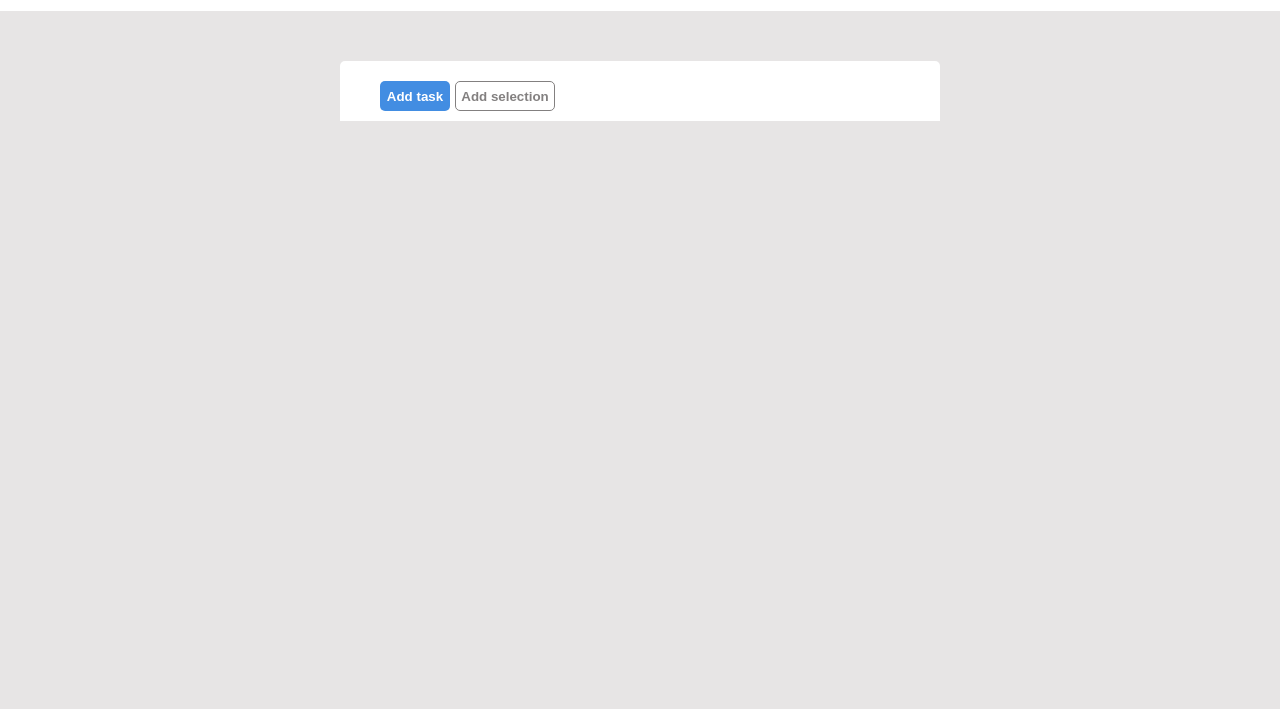
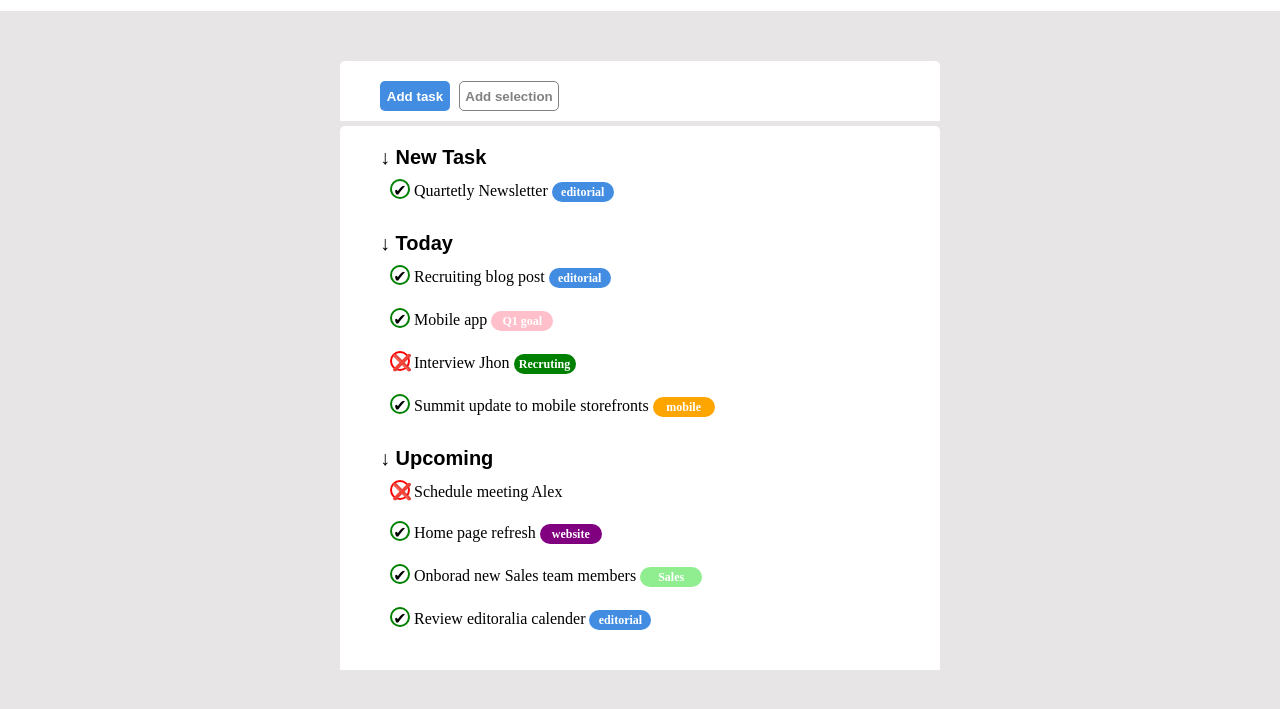
Before and after one commit to LorenzoVivenzio/html-css-toboolist, a plain HTML site: page index.html in a window 1280 px wide. Shown: the part 63-772 px from the top of the page. Drawn offline with Linux system fonts and the light colour scheme.

Commit message:
fine Upcoming

```diff
--- a/css/style.css
+++ b/css/style.css
@@ -30,7 +30,7 @@ header{
      width: 600px;
     background-color: white;
     border-radius: 5px 5px 0 0;
-    display: flex;
+    display:block ;
 }
 .button-task{
 
@@ -52,3 +52,63 @@ header{
     border: 1px solid #838080;
     margin-left: 5px
 }
+ol{
+    list-style: none;
+}
+li{
+    padding: 10px;
+}
+.space-bot{
+    margin-bottom: 5px;
+}
+.write-bold{
+    font-size: 20px;
+    font-family: sans-serif;
+    font-weight: bold;
+}
+.risposta{
+    display: inline-block;
+    height: 20px;
+    width: 20px;
+    border-radius: 50%;
+    text-align: center;
+    line-height: 20px;
+}
+.exact{
+    border: 2px solid #008000;
+}
+.error{
+    border: 2px solid #ff0000;
+}
+.highlighet{
+    display: inline-block;
+    height: 20px;
+    width: 62px;
+    border-radius: 30px;
+    text-align: center;
+    line-height: 20px;
+    font-size: 12px;
+    font-weight: bold;
+    color: white;
+}
+.blu{
+    background-color: #428de2;
+}
+.purple{
+    background-color: #800080;
+}
+.orange{
+    background-color: #ffa500;
+}
+.green{
+    background-color: #008000;
+}
+.lightgreen{
+    background-color: #90ee90;
+}
+.pink{
+    background-color: pink;
+}
+.pb{
+    padding-bottom:20px;
+}
--- a/index.html
+++ b/index.html
@@ -18,14 +18,43 @@
      <!-- inizio menu add -->
       <section>
         <main>
-        <div class="menu-add">
+        <div class="menu-add space-bot">
             <button class="button-task">Add task</button>
             <button class="button-selection">Add selection</button>
         </div>
       </section>
       <!-- fine menu add -->
        <!-- inizio task -->
-        <section></section>
+        <section>
+            <div class="menu-add ">
+                <div class="pb">
+                <ol><span class="write-bold">&#8595; New Task</span>
+                    <li>
+                       <p><span class="risposta exact">&#10004;</span> Quartetly Newsletter <span class="highlighet blu">editorial</span></p>
+                    </li>
+                </ol>
+                </div>
+                <!-- today -->
+                 <div class="pb">
+                <ol><span class="write-bold">&#8595; Today</span>
+                    <li><p><span class="risposta exact">&#10004;</span> Recruiting blog post <span class="highlighet blu">editorial</span></p></li>
+                    <li><span class="risposta exact">&#10004;</span> Mobile app <span class="highlighet pink">Q1 goal</span></p></li>
+                    <li><p><span class="risposta error">&#10060;</span> Interview Jhon <span class="highlighet green">Recruting</span></p></li>
+                    <li><p><span class="risposta exact">&#10004;</span> Summit update to mobile storefronts <span class="highlighet orange">mobile</span></p></li>
+                </ol>
+                </div>
+                <!-- Upcoming -->
+                 <div class="pb">
+                <ol><span class="write-bold">&#8595; Upcoming</span>
+                    <li><p><span class="risposta error">&#10060;</span> Schedule meeting Alex </p></li>
+                    <li><p><span class="risposta exact">&#10004;</span> Home page refresh <span class="highlighet purple">website</span></p></li>
+                    <li><p><span class="risposta exact">&#10004;</span> Onborad new Sales team members <span class="highlighet lightgreen">Sales</span></p></li>
+                    <li><p><span class="risposta exact">&#10004;</span> Review editoralia calender <span class="highlighet blu">editorial</span></p></li>
+                </ol>
+                </div>
+                </div>
+            </div>
+        </section>
        <!-- fine task -->
         </main>
 </body>
```
